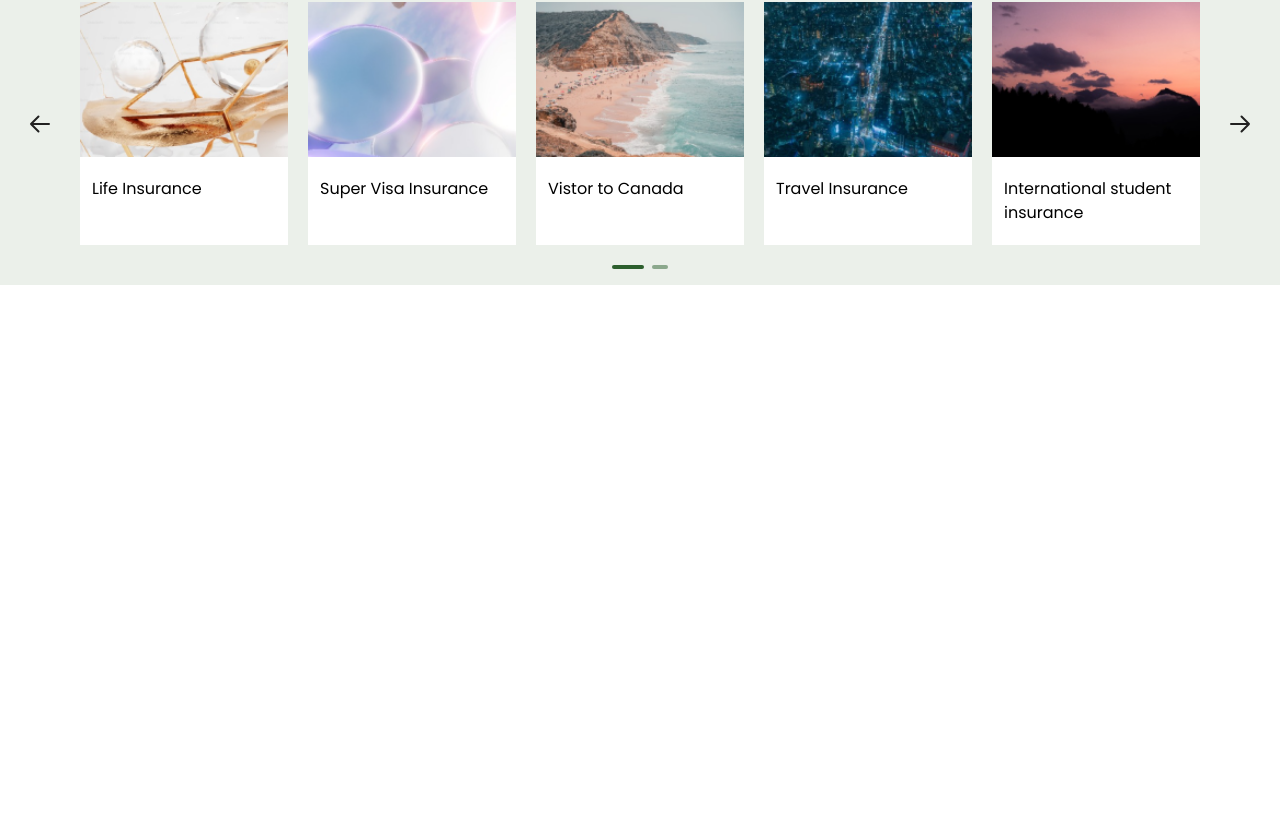
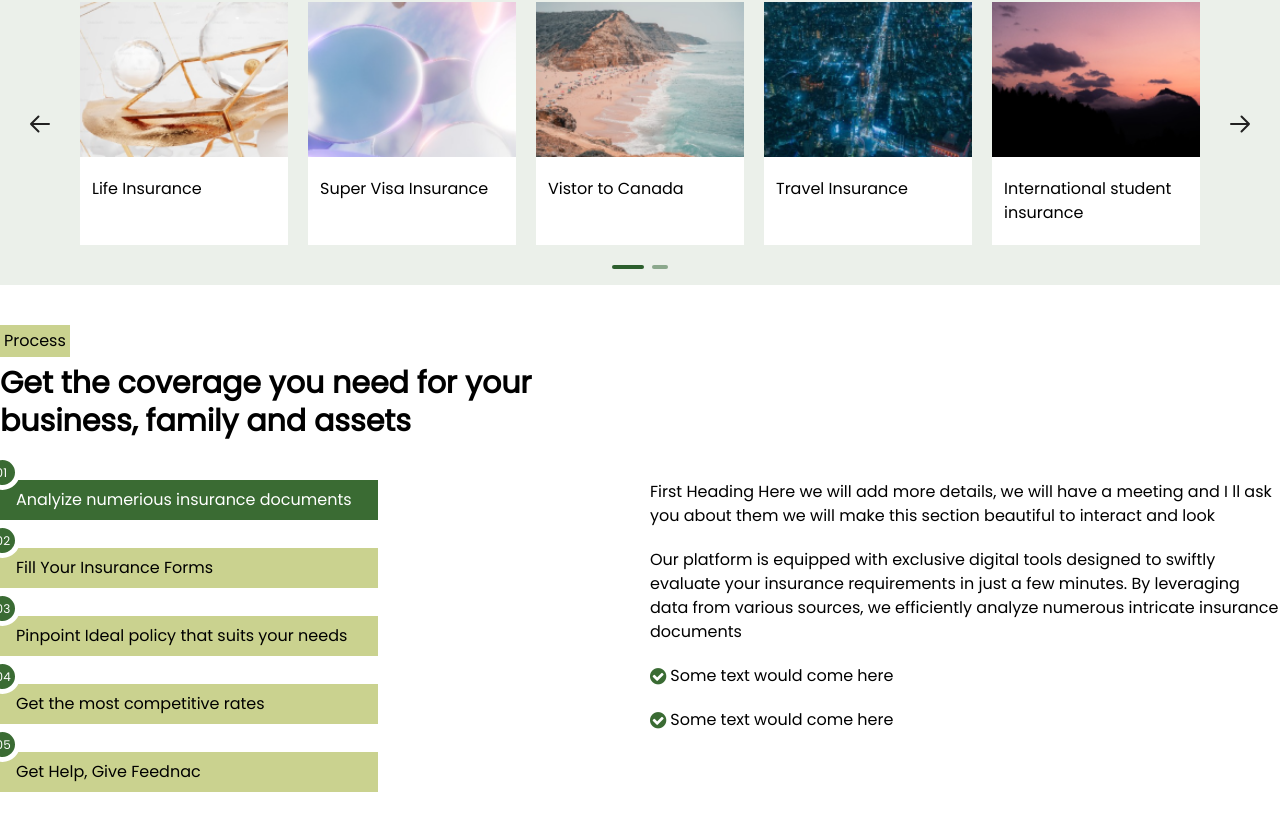
Before and after one commit to stechx1/insurance-buzz-v2, a Next.js app: page / in a window 1280 px wide. Shown: the part 1743-2573 px from the top of the page. Before the commit the page ends 2068 px from the top, so only its background shows below. Built offline with nearby package versions, Linux system fonts and the light colour scheme.

Commit message:
New Process Page Added

```diff
--- /dev/null
+++ b/components/Process/Process.js
@@ -0,0 +1,89 @@
+import React, { useState } from 'react'
+import ProcessBox from './ProcessBox'
+
+const Process = () => {
+  const [isOpen, setIsOpen] = useState({ first: true, second: false, third: false, forth: false, fifth: false })
+  const toogle = (key) => {
+    console.log(key)
+    setIsOpen({ first: false, second: false, third: false, forth: false, fifth: false })
+    if (key === 'first') {
+      setIsOpen({ first: true, second: false, third: false, forth: false, fifth: false })
+
+    } else if (key === 'second') {
+      setIsOpen({ first: false, second: true, third: false, forth: false, fifth: false })
+
+    } else if (key === 'third') {
+      setIsOpen({ first: false, second: false, third: true, forth: false, fifth: false })
+
+    } else if (key === 'forth') {
+      setIsOpen({ first: false, second: false, third: false, forth: true, fifth: false })
+
+    } else {
+      setIsOpen({ first: false, second: false, third: false, forth: false, fifth: true })
+
+    }
+
+  }
+  return (
+    <div className='flex flex-col max-w-7xl m-auto'>
+      <span className='bg-[#CAD28F] w-fit p-1 mb-2'>Process</span>
+      <span className='font-[700] text-[30px] text-black leading-tight sm:w-1/2'>Get the coverage you need for your business, family and assets</span>
+
+      <div className='flex justify-between gap-5 my-10'>
+
+        <div className='flex flex-col gap-5 flex-1 '>
+
+          <div onClick={() => { toogle('first') }} className='relative cursor-pointer'>
+            <div style={{ width: '35px', height: '35px', borderRadius: '50%', backgroundColor: '#3A6B33', position: "absolute", top: '-25px', left: "-15px", border: "5px solid white" }}>
+              <span className='text-center ml-[0.35rem] text-white text-xs'>01</span>
+            </div>
+            <span className={` ${isOpen.first ? 'bg-[#3A6B33]' : 'bg-[#CAD28F]'} w-[60%] block px-4 py-2 ${isOpen.first ? 'text-white' : 'text-black'} mb-2`}>Analyize numerious  insurance documents</span>
+          </div>
+
+          <div onClick={() => { toogle('second') }} className='relative cursor-pointer'>
+            <div style={{ width: '35px', height: '35px', borderRadius: '50%', backgroundColor: '#3A6B33', position: "absolute", top: '-25px', left: "-15px", border: "5px solid white" }}>
+              <span className='text-center ml-[0.35rem] text-white text-xs'>02</span>
+            </div>
+            <span className={` ${isOpen.second ? 'bg-[#3A6B33]' : 'bg-[#CAD28F]'} w-[60%] block px-4 py-2 ${isOpen.second ? 'text-white' : 'text-black'} mb-2`}>Fill Your Insurance Forms</span>
+          </div>
+
+          <div onClick={() => { toogle('third') }} className='relative cursor-pointer'>
+            <div style={{ width: '35px', height: '35px', borderRadius: '50%', backgroundColor: '#3A6B33', position: "absolute", top: '-25px', left: "-15px", border: "5px solid white" }}>
+              <span className='text-center ml-[0.35rem] text-white text-xs'>03</span>
+            </div>
+            <span className={` ${isOpen.third ? 'bg-[#3A6B33]' : 'bg-[#CAD28F]'} w-[60%] block px-4 py-2 ${isOpen.third ? 'text-white' : 'text-black'} mb-2`}>Pinpoint Ideal policy that suits your needs</span>
+          </div>
+
+          <div onClick={() => { toogle('forth') }} className='relative cursor-pointer'>
+            <div style={{ width: '35px', height: '35px', borderRadius: '50%', backgroundColor: '#3A6B33', position: "absolute", top: '-25px', left: "-15px", border: "5px solid white" }}>
+              <span className='text-center ml-[0.35rem] text-white text-xs'>04</span>
+            </div>
+            <span className={` ${isOpen.forth ? 'bg-[#3A6B33]' : 'bg-[#CAD28F]'} w-[60%] block px-4 py-2 ${isOpen.forth ? 'text-white' : 'text-black'} mb-2`}>Get the most competitive rates</span>
+          </div>
+
+          <div onClick={() => { toogle('fifth') }} className='relative cursor-pointer'>
+            <div style={{ width: '35px', height: '35px', borderRadius: '50%', backgroundColor: '#3A6B33', position: "absolute", top: '-25px', left: "-15px", border: "5px solid white" }}>
+              <span className='text-center ml-[0.35rem] text-white text-xs'>05</span>
+            </div>
+            <span className={` ${isOpen.fifth ? 'bg-[#3A6B33]' : 'bg-[#CAD28F]'} w-[60%] block px-4 py-2 ${isOpen.fifth ? 'text-white' : 'text-black'} mb-2`}>Get Help, Give Feednac</span>
+          </div>
+
+
+        </div>
+
+        {
+          isOpen.first ? <ProcessBox text1={"First Heading Here we will add more details, we will have a meeting and I ll ask you about them we will make this section beautiful to interact and look"} text2={"Our platform is equipped with exclusive digital tools designed to swiftly evaluate your insurance requirements in just a few minutes. By leveraging data from various sources, we efficiently analyze numerous intricate insurance documents"} point1={"Some text would come here"} point2={"Some text would come here"} /> : (isOpen.second ?
+            <ProcessBox text1={"Second Heading Here we will add more details, we will have a meeting and I ll ask you about them we will make this section beautiful to interact and look"} text2={"Our platform is equipped with exclusive digital tools designed to swiftly evaluate your insurance requirements in just a few minutes. By leveraging data from various sources, we efficiently analyze numerous intricate insurance documents"} point1={"Some text would come here"} point2={"Some text would come here"} /> : (isOpen.third ?
+              <ProcessBox text1={"Third Heading Here we will add more details, we will have a meeting and I ll ask you about them we will make this section beautiful to interact and look"} text2={"Our platform is equipped with exclusive digital tools designed to swiftly evaluate your insurance requirements in just a few minutes. By leveraging data from various sources, we efficiently analyze numerous intricate insurance documents"} point1={"Some text would come here"} point2={"Some text would come here"} /> : (isOpen.forth ?
+                <ProcessBox text1={"Forth HeadingHere we will add more details, we will have a meeting and I ll ask you about them we will make this section beautiful to interact and look"} text2={"Our platform is equipped with exclusive digital tools designed to swiftly evaluate your insurance requirements in just a few minutes. By leveraging data from various sources, we efficiently analyze numerous intricate insurance documents"} point1={"Some text would come here"} point2={"Some text would come here"} /> : <ProcessBox text1={"Fifth Heading Here we will add more details, we will have a meeting and I ll ask you about them we will make this section beautiful to interact and look"} text2={"Our platform is equipped with exclusive digital tools designed to swiftly evaluate your insurance requirements in just a few minutes. By leveraging data from various sources, we efficiently analyze numerous intricate insurance documents"} point1={"Some text would come here"} point2={"Some text would come here"} />
+              )
+            )
+          )
+        }
+
+      </div>
+    </div>
+  )
+}
+
+export default Process
--- /dev/null
+++ b/components/Process/ProcessBox.js
@@ -0,0 +1,24 @@
+import React from 'react'
+
+const ProcessBox = ({ text1, text2, point1, point2 }) => {
+  return (
+    <div className='flex flex-col gap-5 flex-1'>
+      <span>{text1}</span>
+
+      <span>{text2}</span>
+
+      <div className='flex gap-1 items-center'>
+        <i style={{ fontSize: "19px", color: '#3A6B33' }} class="fa fa-check-circle" aria-hidden="true"></i>
+
+        <span>{point1}</span>
+      </div>
+      <div className='flex gap-1 items-center'>
+        <i style={{ fontSize: "19px", color: '#3A6B33' }} class="fa fa-check-circle" aria-hidden="true"></i>
+
+        <span>{point2}</span>
+      </div>
+    </div>
+  )
+}
+
+export default ProcessBox
--- a/pages/index.js
+++ b/pages/index.js
@@ -4,6 +4,7 @@ import { CarouselWithContent } from '@/components/Carousel/CarouselComp'
 import InsuranceSolutions from '@/components/InsuranceSolutions'
 import AboutUs from '@/components/AboutUs/AboutUs'
 import Coverages from '@/components/Coverages/Coverages'
+import Process from '@/components/Process/Process'
 
 export default function Home() {
   return (
@@ -31,6 +32,8 @@ export default function Home() {
       <AboutUs />
 
       <Coverages />
+
+      <Process />
     </>
 
   )
```
